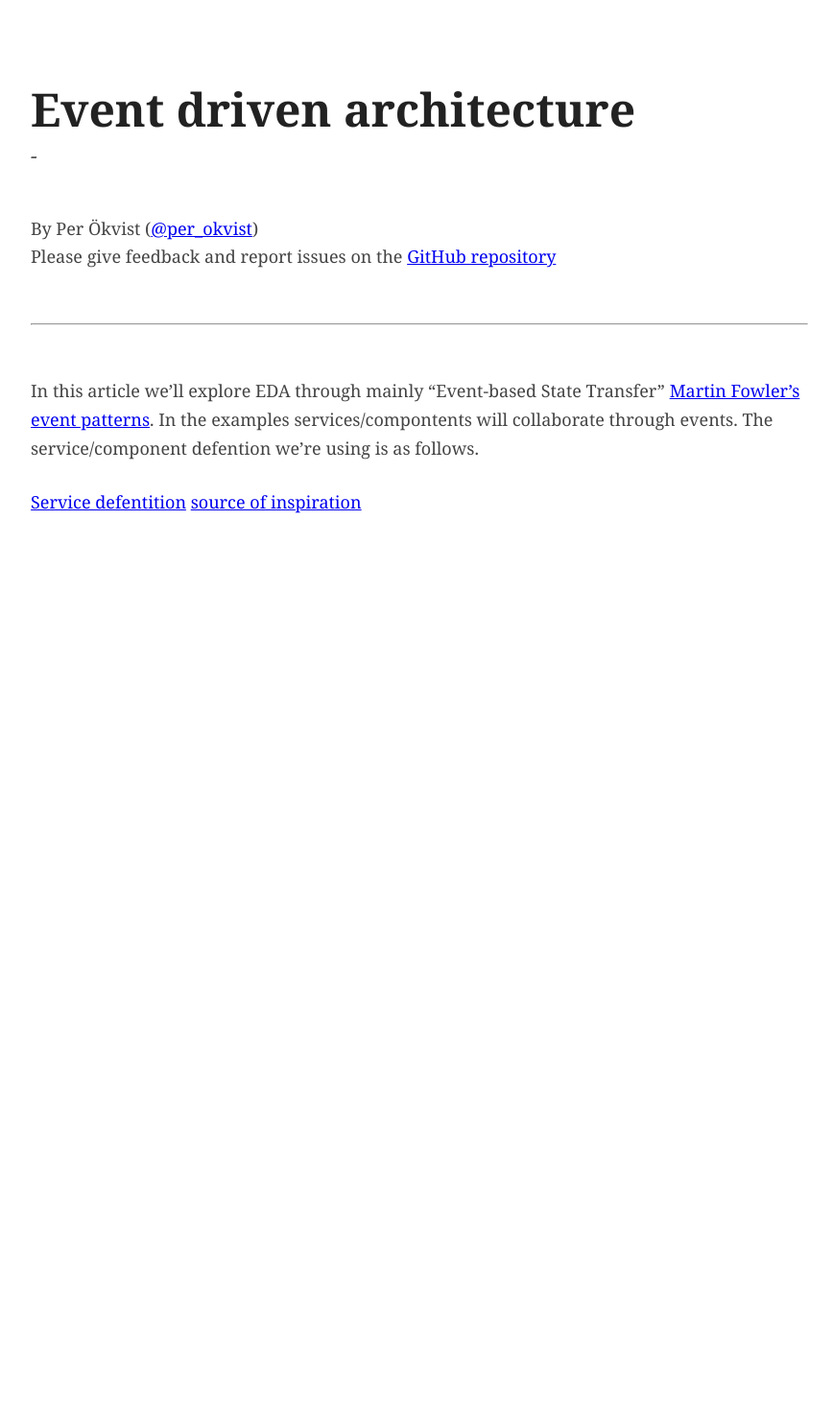
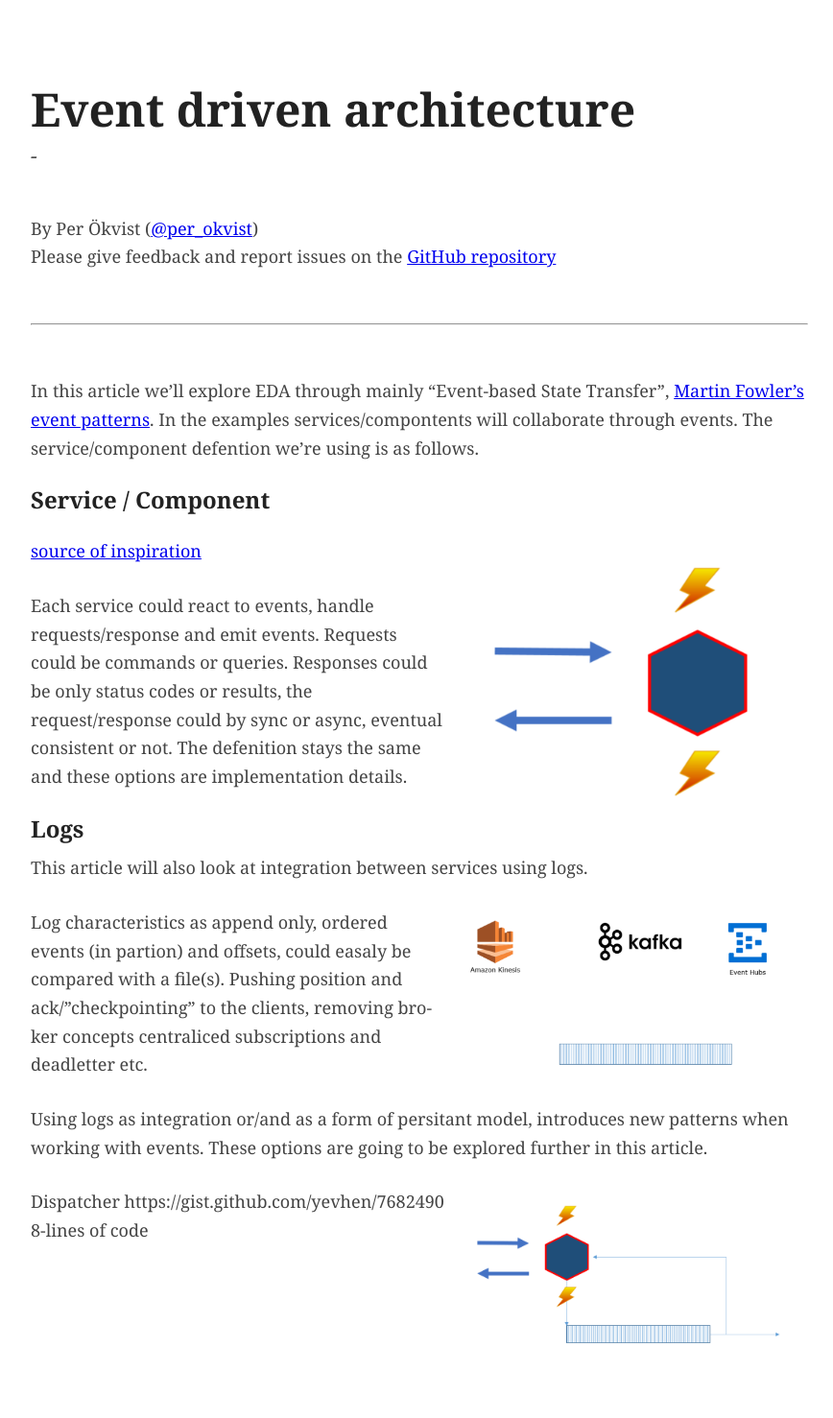
Before and after one commit to perokvist/event-driven-architecture, a Jekyll site: the page built from index.md, in a window 1280 px wide. Shown: the whole page at 96% size, without its empty margins (203-1071 px from the left). Built offline with Jekyll 4.4.1, drawn with Linux system fonts in a browser that asks for light colours; our own code applies the rules of GitHub Pages for plain Markdown files; before the commit the page ends 900 px from its top, so only the background shows below that.

Commit message:
introduction

```diff
--- a/index.md
+++ b/index.md
@@ -11,8 +11,30 @@ Please give feedback and report issues on the [GitHub repository](https://github
 
 ---
 
-In this article we'll explore EDA through mainly "Event-based State Transfer" [Martin Fowler's event patterns](https://martinfowler.com/videos.html#many-meanings-event).
+In this article we'll explore EDA through mainly "Event-based State Transfer", [Martin Fowler's event patterns](https://martinfowler.com/videos.html#many-meanings-event).
 In the examples services/compontents will collaborate through events. The service/component defention we're using is as follows.
 
-[Service defentition](assets/service.png)
+### Service / Component
+
+![Service defentition](assets/service.png)
+
 [source of inspiration](http://media.abdullin.com/blog/2015/2015-03-18-edd-eBay-Barcelona.pdf#page=23)
+
+Each service could react to events, handle requests/response and emit events.
+Requests could be commands or queries. Responses could be only status codes or results, the request/response could by sync or async, eventual consistent or not. The defenition stays the same and these options are implementation details.
+
+### Logs
+
+This article will also look at integration between services using logs.
+
+![Log infrastructur options](assets/logs.png)
+
+Log characteristics as append only, ordered events (in partion) and offsets, could easaly be compared with a file(s). Pushing position and ack/"checkpointing" to the clients, removing broker concepts centraliced subscriptions and deadletter etc.
+
+Using logs as integration or/and as a form of persitant model, introduces new patterns when working with events. These options are going to be explored further in this article.
+
+![integration through log](assets/service_log_integration.png)
+
+Dispatcher
+https://gist.github.com/yevhen/7682490
+8-lines of code
```
Also changed, not shown: assets/logs.png (added), assets/service_log_integration.png (added).
